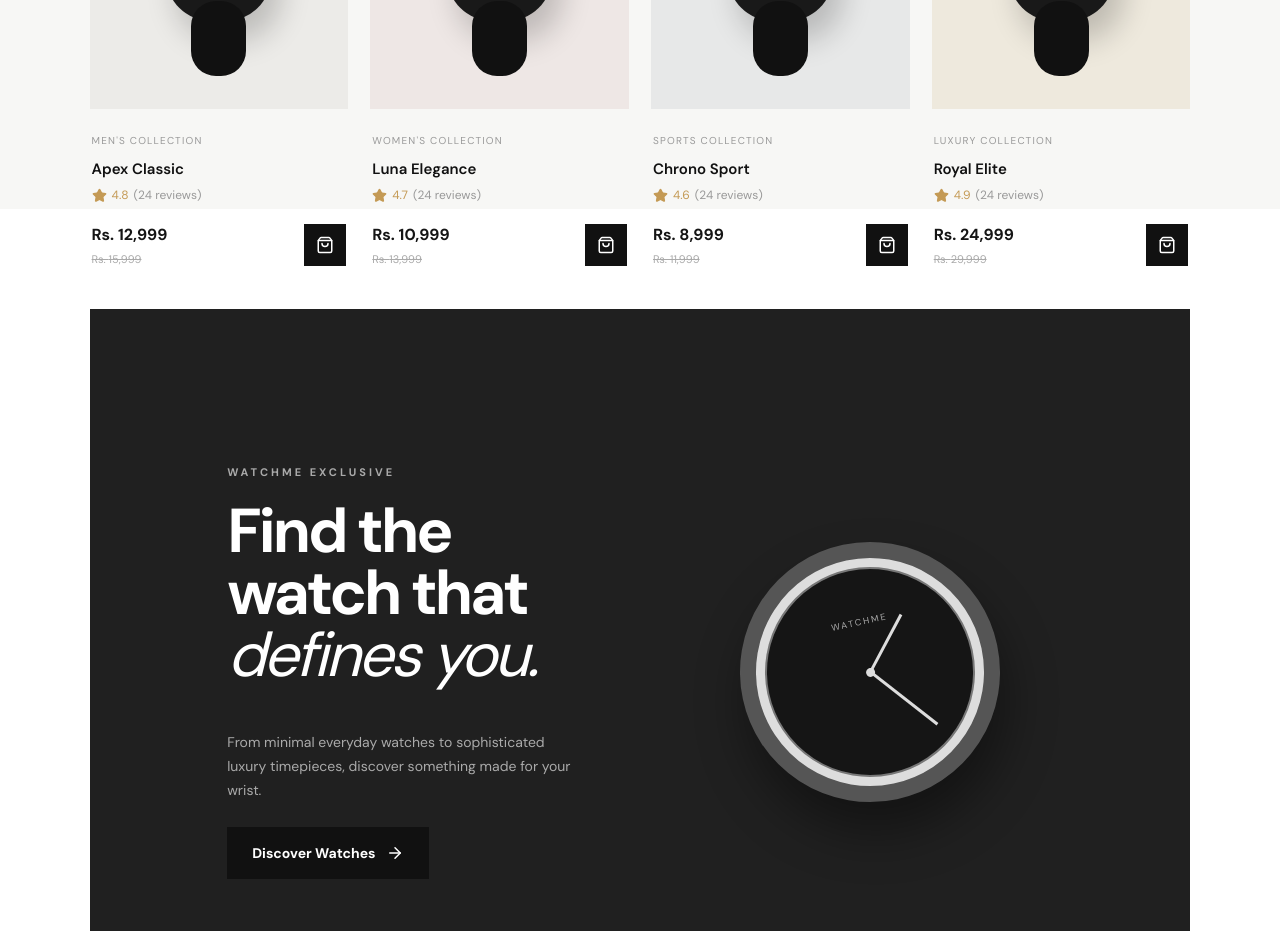
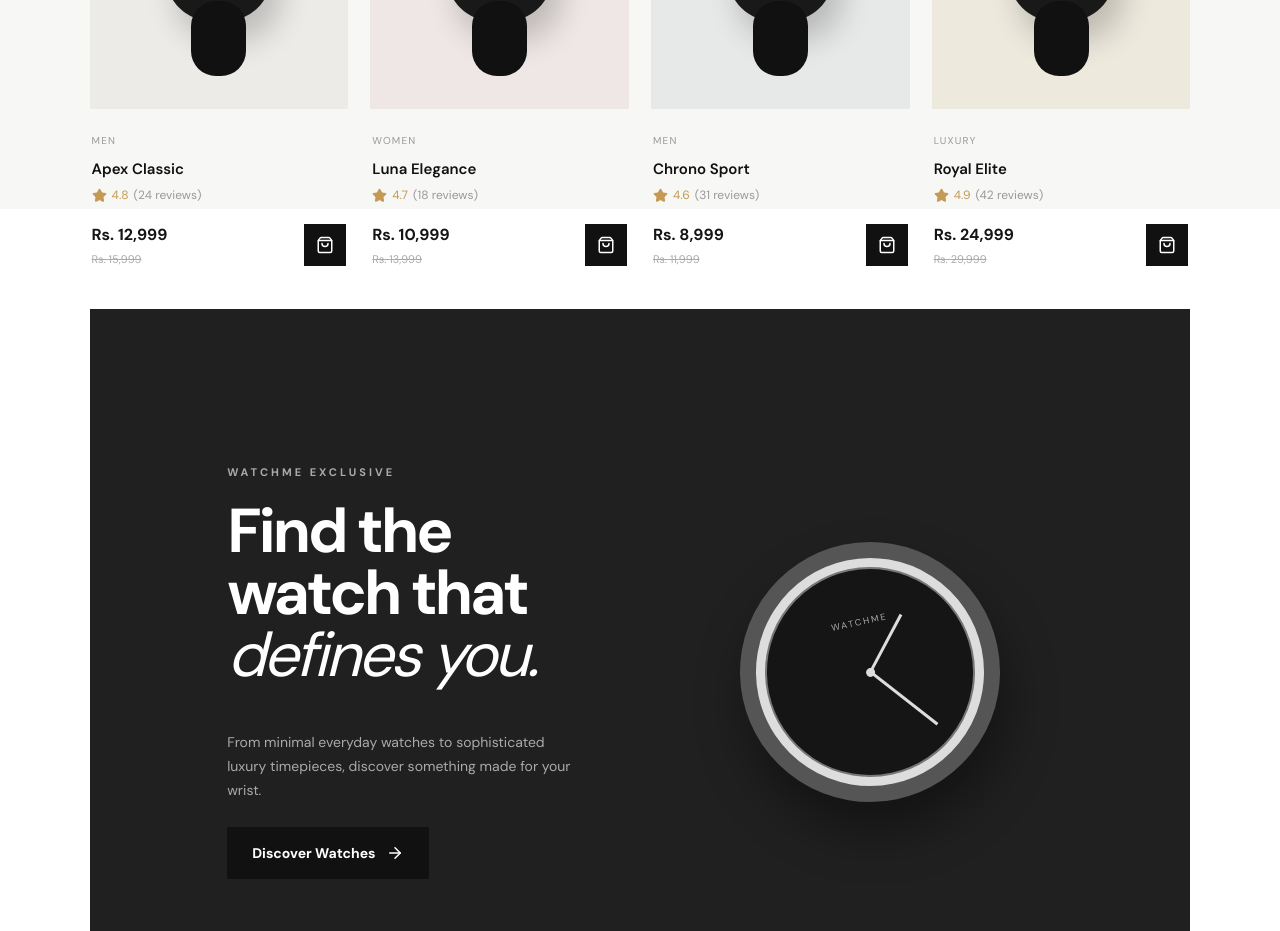
Before and after one commit to aashishbudhathoki333/Watch-ME, a React (Vite) app in the folder client/: page / in a window 1280 px wide. Shown: the part 2120-3051 px from the top of the page. Built offline with nearby package versions, Linux system fonts and the light colour scheme; a web font is replaced by a local one.

Commit message:
feat: implement product loading from local storage in Home component

```diff
--- a/client/src/pages/Home.jsx
+++ b/client/src/pages/Home.jsx
@@ -1,7 +1,8 @@
 import { Link } from "react-router-dom";
-import { useContext } from "react";
+import { useContext, useEffect, useState } from "react";
 import { CartContext } from "../context/CartContext";
 import { WishlistContext } from "../context/WishlistContext";
+import defaultProducts from "../data/products";
 import {
   ArrowRight,
   Truck,
@@ -13,48 +14,6 @@ import {
 } from "lucide-react";
 import "./Home.css";
 
-const featuredWatches = [
-  {
-    id: 1,
-    name: "Apex Classic",
-    category: "Men's Collection",
-    price: 12999,
-    oldPrice: 15999,
-    rating: 4.8,
-    badge: "Best Seller",
-    color: "black",
-  },
-  {
-    id: 2,
-    name: "Luna Elegance",
-    category: "Women's Collection",
-    price: 10999,
-    oldPrice: 13999,
-    rating: 4.7,
-    badge: "New",
-    color: "rose",
-  },
-  {
-    id: 3,
-    name: "Chrono Sport",
-    category: "Sports Collection",
-    price: 8999,
-    oldPrice: 11999,
-    rating: 4.6,
-    badge: "Popular",
-    color: "silver",
-  },
-  {
-    id: 4,
-    name: "Royal Elite",
-    category: "Luxury Collection",
-    price: 24999,
-    oldPrice: 29999,
-    rating: 4.9,
-    badge: "Premium",
-    color: "gold",
-  },
-];
 
 const categories = [
   {
@@ -75,6 +34,26 @@ const categories = [
 ];
 
 function Home() {
+  const [productList, setProductList] = useState([]);
+
+  useEffect(() => {
+    const savedProducts =
+      localStorage.getItem("watchmeProducts");
+
+    if (savedProducts) {
+      setProductList(JSON.parse(savedProducts));
+    } else {
+      setProductList(defaultProducts);
+
+      localStorage.setItem(
+        "watchmeProducts",
+        JSON.stringify(defaultProducts)
+      );
+    }
+  }, []);
+
+  const featuredWatches = productList.slice(0, 4);
+
   const { addToCart } = useContext(CartContext);
 
   const {
@@ -265,7 +244,9 @@ function Home() {
                 <div className="rating">
                   <Star size={15} fill="currentColor" />
                   <span>{watch.rating}</span>
-                  <span className="review-count">(24 reviews)</span>
+                  <span className="review-count">
+  ({watch.reviews || 0} reviews)
+</span>
                 </div>
 
                 <div className="product-bottom">
```
